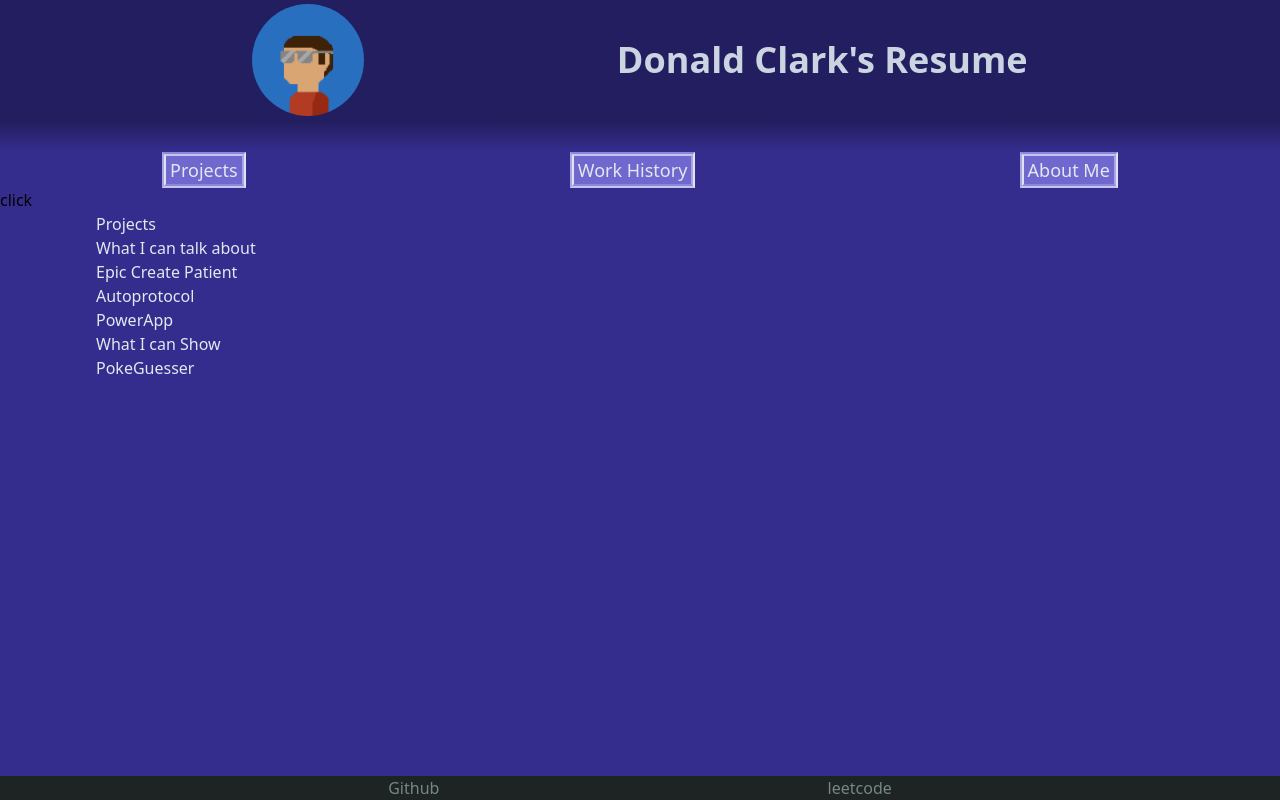
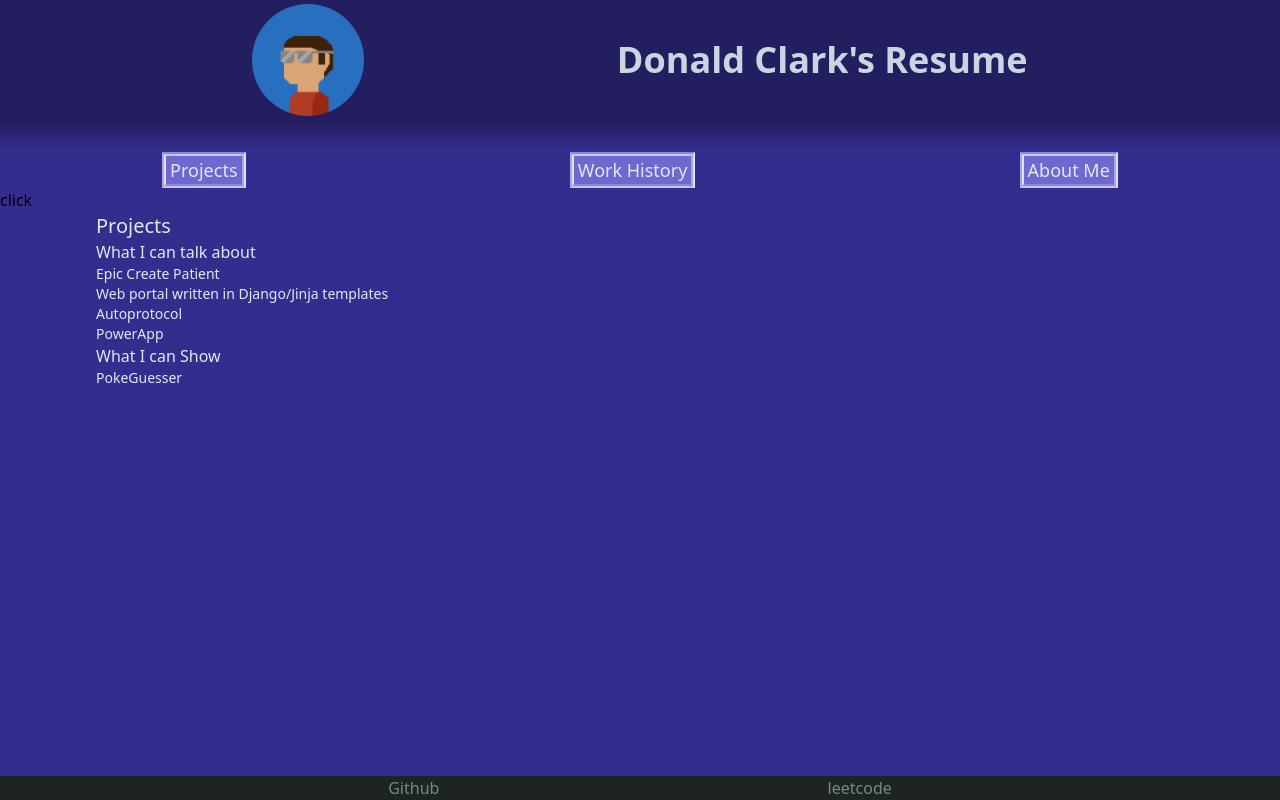
Before and after one commit to DonClark93/dc-resume, a React (Vite) app: page /projects in a window 1280 px wide. Built offline with nearby package versions, Linux system fonts and the light colour scheme.

Commit message:
add text formatting

```diff
--- a/src/components/AboutMe.jsx
+++ b/src/components/AboutMe.jsx
@@ -1,12 +1,12 @@
 export default function AboutMe(){
     return(
         <div className="text-slate-200">
-        <h1>About me</h1>
-        <p>31 year old analyst working in the Healthcare field</p>
-        <p>Wears all kinds of hats</p>
-        <p>Trainer - Trains Radiologist on workflows and Applications</p>
-        <p>software developer - Python, JS, PowerApp. Eager to learn systems programming</p>
-        <p>Leads project implementation</p>
+        <p className="text-xl">About me</p>
+        <p className="text-lg">31 year old analyst working in the Healthcare field</p>
+        <p className="text-base">Wears all kinds of hats</p>
+        <p className="text-base">Trainer - Trains Radiologist on workflows and Applications</p>
+        <p className="text-base">software developer - Python, JS, PowerApp. Eager to learn systems programming</p>
+        <p className="text-base">Leads project implementation</p>
         </div>
     )
 }
--- a/src/components/Default.jsx
+++ b/src/components/Default.jsx
@@ -1,5 +1,5 @@
 export default function Default(){
     return(
-        <div className="text-slate-200">Should be the default landing page, maybe have a picture here</div>
+        <div className="text-xl text-slate-200">Should be the default landing page, maybe have a picture here</div>
     )
 }
--- a/src/components/Projects.jsx
+++ b/src/components/Projects.jsx
@@ -1,16 +1,17 @@
 export default function Projects(){
     return(
         <div className="text-slate-200">
-        <h1>Projects</h1>
-        <h3>What I can talk about</h3>
+        <p className="text-xl">Projects</p>
+        <p className="text-base">What I can talk about</p>
         <ul>
-            <li>Epic Create Patient</li>
-            <li>Autoprotocol</li>
-            <li>PowerApp</li>
+            <li className="text-sm">Epic Create Patient</li>
+            <li className="text-sm">Web portal written in Django/Jinja templates</li>
+            <li className="text-sm">Autoprotocol</li>
+            <li className="text-sm">PowerApp</li>
         </ul>
-        <h3>What I can Show</h3>
+        <p className="text-base">What I can Show</p>
         <ul>
-            <li>PokeGuesser</li>
+            <li className="text-sm">PokeGuesser</li>
         </ul>
         </div>
     )
```
